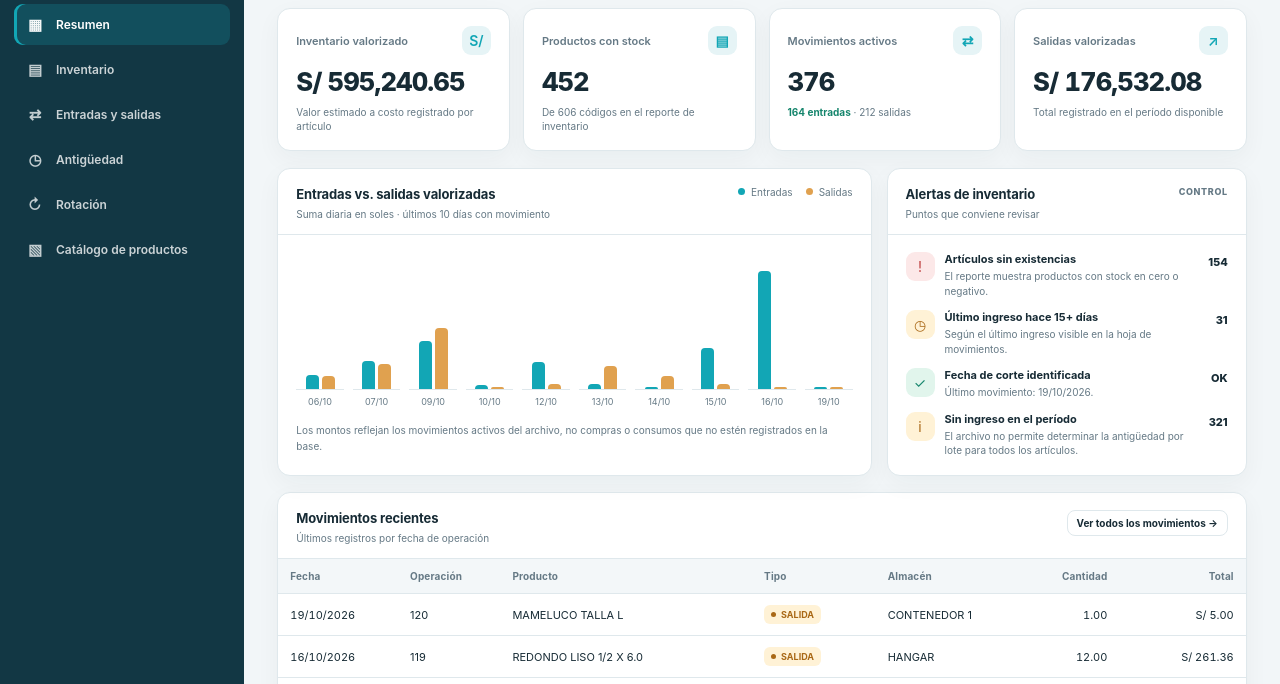
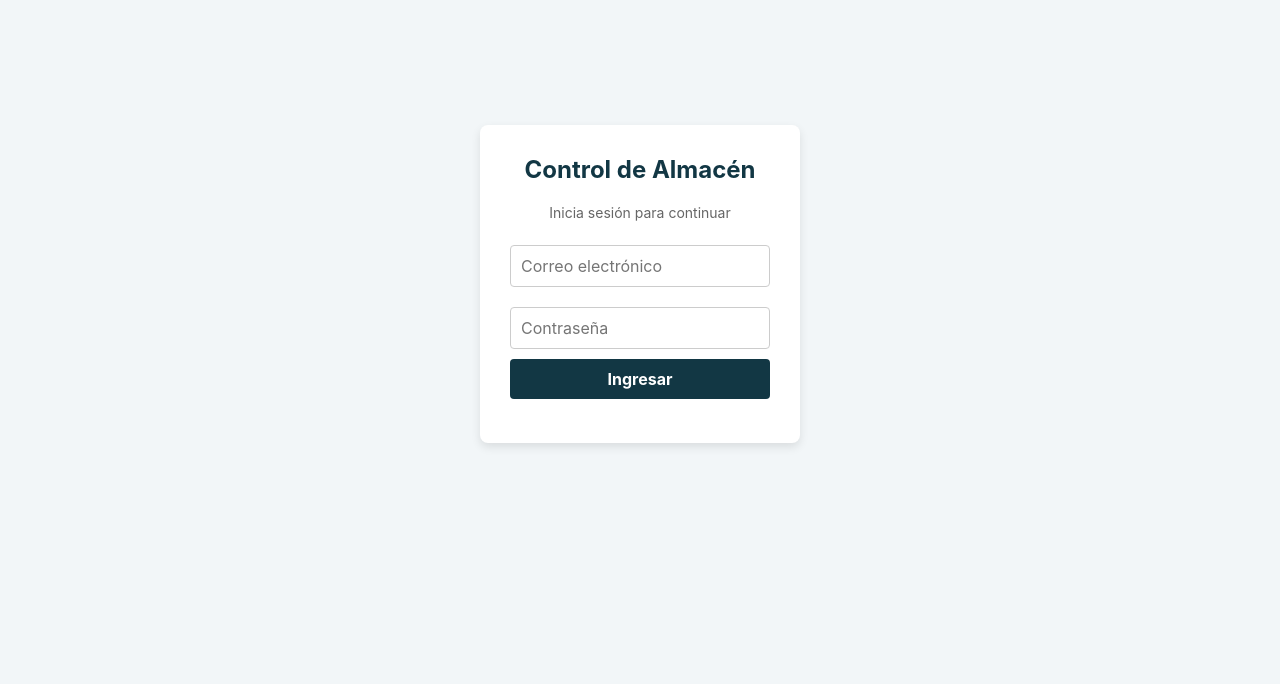
Before and after one commit to Rodrrigggo/control-de-inventario, a plain HTML site: page index.html in a window 1280 px wide. Shown: the part 116-800 px from the top of the page. Drawn offline with nearby package versions, Linux system fonts and the light colour scheme.

Commit message:
Update index.html

```diff
--- a/index.html
+++ b/index.html
@@ -1,3 +1,146 @@
+<!DOCTYPE html>
+<html lang="es">
+<head>
+    <meta charset="UTF-8">
+    <meta name="viewport" content="width=device-width, initial-scale=1.0">
+    <title>Control de Inventario - Almacén</title>
+    <!-- Librería de Supabase -->
+    <script src="https://cdn.jsdelivr.net/npm/@supabase/supabase-js@2"></script>
+    <style>
+        :root {
+            --site-primary: #123744;
+            --site-background: #F2F6F8;
+            --site-font-body: Inter, sans-serif;
+        }
+        body {
+            font-family: var(--site-font-body);
+            background-color: var(--site-background);
+            margin: 0;
+            padding: 0;
+        }
+        /* Estilos del Login */
+        #auth-container {
+            display: flex;
+            justify-content: center;
+            align-items: center;
+            height: 100vh;
+        }
+        .auth-card {
+            background: white;
+            padding: 30px;
+            border-radius: 8px;
+            box-shadow: 0 4px 10px rgba(0,0,0,0.1);
+            width: 320px;
+        }
+        .auth-card h2 {
+            margin-top: 0;
+            color: var(--site-primary);
+            text-align: center;
+        }
+        .auth-card input {
+            width: 100%;
+            padding: 10px;
+            margin: 10px 0;
+            border: 1px solid #ccc;
+            border-radius: 4px;
+            box-sizing: border-box;
+        }
+        .auth-card button {
+            width: 100%;
+            padding: 10px;
+            background-color: var(--site-primary);
+            color: white;
+            border: none;
+            border-radius: 4px;
+            cursor: pointer;
+            font-weight: bold;
+        }
+        .auth-card button:hover {
+            opacity: 0.9;
+        }
+        #error-msg {
+            color: red;
+            font-size: 14px;
+            text-align: center;
+        }
+        /* Aplicación principal (oculta hasta iniciar sesión) */
+        #app-container {
+            display: none;
+            padding: 20px;
+        }
+    </style>
+</head>
+<body>
+
+    <!-- PANTALLA DE LOGIN -->
+    <div id="auth-container">
+        <div class="auth-card">
+            <h2>Control de Almacén</h2>
+            <p style="text-align: center; font-size: 14px; color: #666;">Inicia sesión para continuar</p>
+            <input type="email" id="email" placeholder="Correo electrónico" required>
+            <input type="password" id="password" placeholder="Contraseña" required>
+            <button onclick="handleLogin()">Ingresar</button>
+            <p id="error-msg"></p>
+        </div>
+    </div>
+
+    <!-- APLICACIÓN DE INVENTARIO -->
+    <div id="app-container">
+        <h1>Sistema de Control de Inventario</h1>
+        <p>¡Bienvenido al sistema conectado a Supabase!</p>
+        <button onclick="handleLogout()" style="padding: 8px 15px; background: #c0392b; color: white; border: none; border-radius: 4px; cursor: pointer;">Cerrar Sesión</button>
+
+        <!-- AQUÍ VA EL RESTO DE TU CONTENIDO DE INVENTARIO -->
+    </div>
+
+    <script>
+        // Configuración de Supabase
+        const SUPABASE_URL = 'https://smbcjlitgsbioyzfjmee.supabase.co';
+        const SUPABASE_ANON_KEY = 'eyJhbGciOiJIUzI1NiIsInR5cCI6IkpXVCJ9.eyJpc3MiOiJzdXBhYmFzZSIsInJlZiI6InNtYmNqbGl0Z3NiaW95emZqbWVlIiwicm9sZSI6ImFub24iLCJpYXQiOjE3OTI1ODUwNTQsImV4cCI6MjEwODE2MTA1NH0.j4GkD9DJ4VCZg01v6EuwDfRe_Aw4anePpNavBY8yi1U'; // Reemplaza esto con tu llave anon public
+
+        const supabaseClient = supabase.createClient(SUPABASE_URL, SUPABASE_ANON_KEY);
+
+        // Verificar si ya hay una sesión activa
+        async function checkSession() {
+            const { data: { session } } = await supabaseClient.auth.getSession();
+            if (session) {
+                document.getElementById('auth-container').style.display = 'none';
+                document.getElementById('app-container').style.display = 'block';
+            }
+        }
+
+        // Función de Inicio de Sesión
+        async function handleLogin() {
+            const email = document.getElementById('email').value;
+            const password = document.getElementById('password').value;
+            const errorMsg = document.getElementById('error-msg');
+
+            const { data, error } = await supabaseClient.auth.signInWithPassword({
+                email: email,
+                password: password,
+            });
+
+            if (error) {
+                errorMsg.innerText = "Error: Credenciales incorrectas o usuario no registrado.";
+            } else {
+                errorMsg.innerText = "";
+                document.getElementById('auth-container').style.display = 'none';
+                document.getElementById('app-container').style.display = 'block';
+            }
+        }
+
+        // Función para Cerrar Sesión
+        async function handleLogout() {
+            await supabaseClient.auth.signOut();
+            document.getElementById('app-container').style.display = 'none';
+            document.getElementById('auth-container').style.display = 'flex';
+        }
+
+        // Comprobar al cargar la página
+        checkSession();
+    </script>
+</body>
+</html>
 <!doctype html>
 <html lang="es">
 <head>
```
